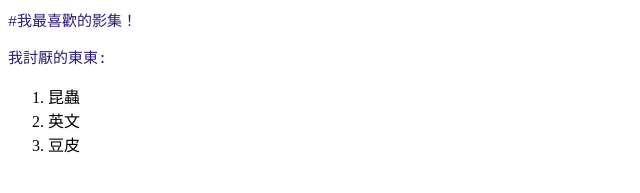
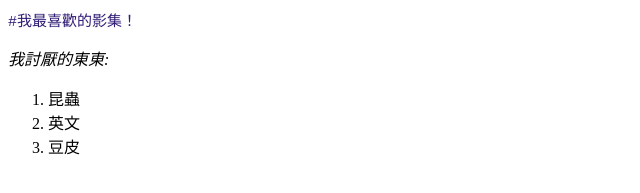
Before and after one commit to sinyuuuuu/myfristpage.github.io, a plain HTML site: page index.html in a window 1280 px wide. Shown: the part 355-548 px from the top of the page, 0-640 px from the left. Drawn offline with nearby package versions, Linux system fonts and the light colour scheme.

Commit message:
Update index.html

```diff
--- a/index.html
+++ b/index.html
@@ -14,7 +14,7 @@
 <a href="#"><img class="smaller-image thick-purple-border" src="https://i1.wp.com/popbee.com/image/2020/02/ertretretert.jpg?quality=95&" alt="Friends darma"></a>
     <p>#我最喜歡的影集！</p>
 
-    <p>我討厭的東東:</p>
+    <i>我討厭的東東:</i>
     <ol>
       <li>昆蟲</li>
       <li>英文</li>
```
